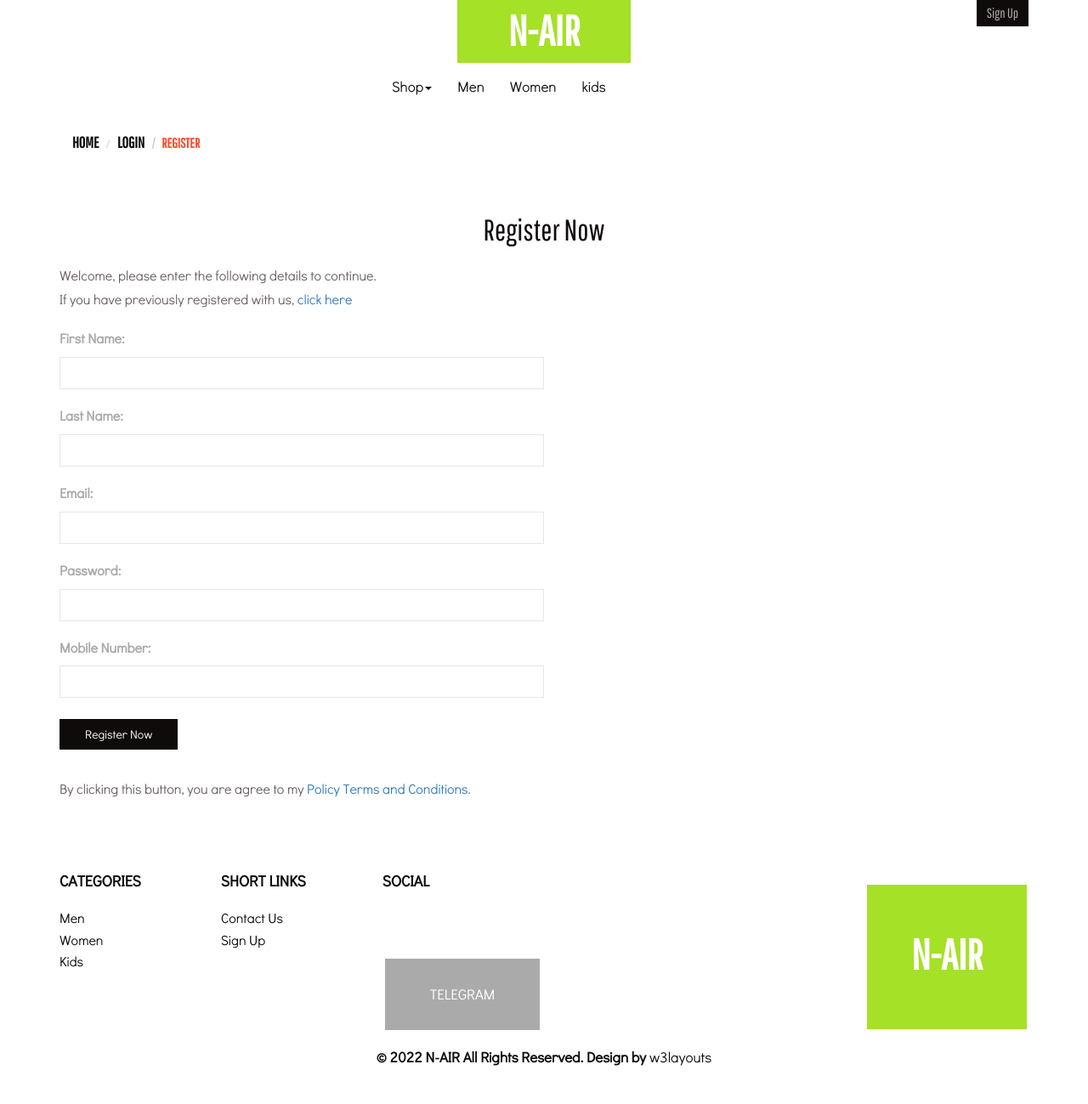
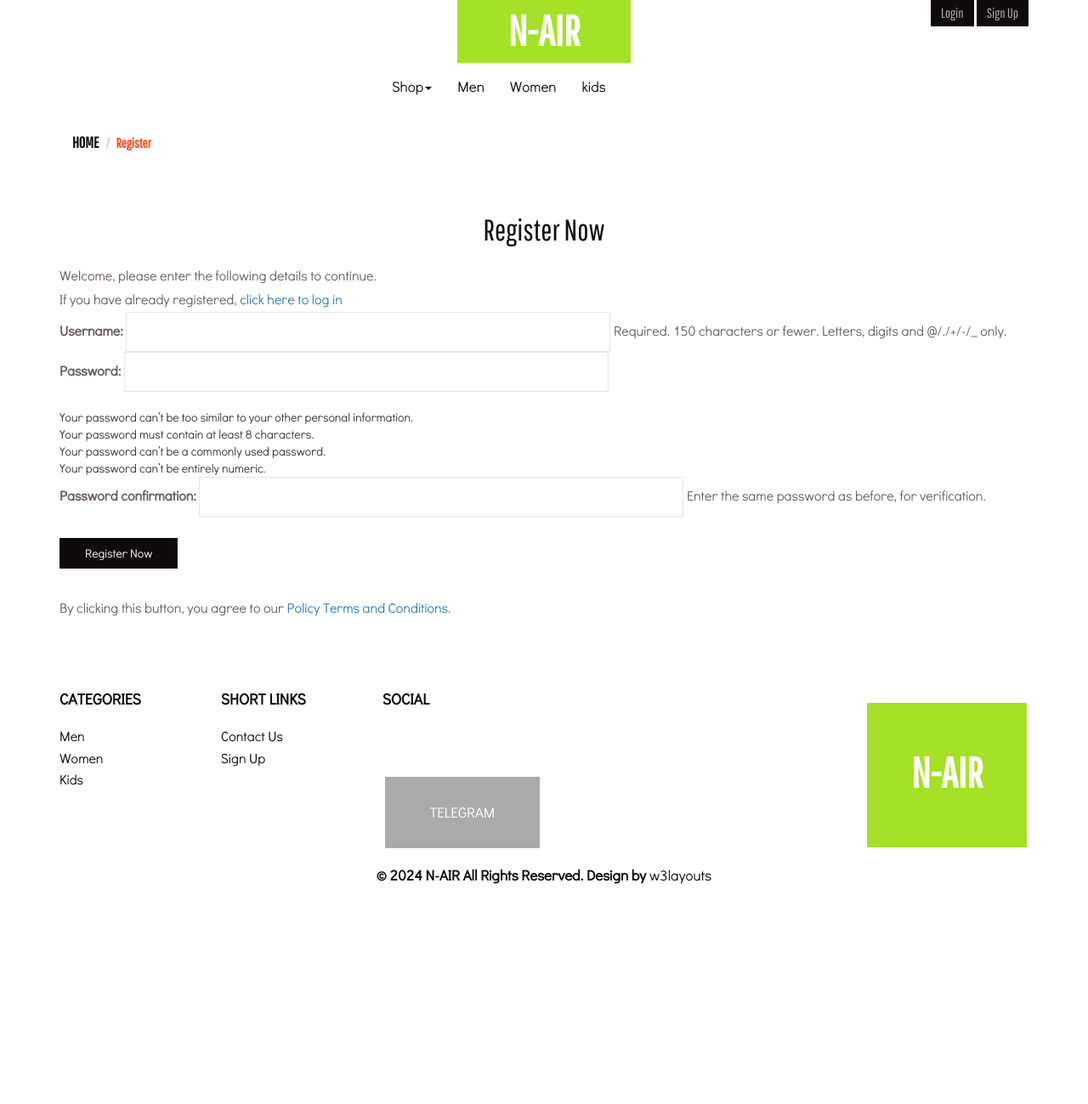
Before and after one commit to Pythondevopover/django-grub, a Django app: page /register/ in a window 1280 px wide. Shown: the whole page at 85% size. After the commit the page ends 1040 px from the top, so only its background shows below. Run offline with Django 5.2, Linux system fonts and the light colour scheme; data comes from the database, SQL or seed files in the repository; both versions use the stored data as it was after the commit; some libraries are stand-ins or nearby versions.

Commit message:
first commit

```diff
--- a/basic/urls.py
+++ b/basic/urls.py
@@ -2,6 +2,7 @@ from django.conf import settings
 from django.conf.urls.static import static
 from django.contrib import admin
 from django.urls import path, include
+
 
 urlpatterns = [
     path('admin/', admin.site.urls),
--- a/first_n_air/forms.py
+++ b/first_n_air/forms.py
@@ -1,4 +1,6 @@
 from django import forms
+from django.contrib.auth.forms import UserCreationForm, AuthenticationForm
+from django.contrib.auth.models import User
 from .models import *
 
 
@@ -9,17 +11,20 @@ class ChoiceForm(forms.ModelForm):
         fields = '__all__'
 
 
-class RegisterForm(forms.ModelForm):
+class RegisterForm(UserCreationForm):
+    username = forms.CharField(max_length=150, required=True, help_text='Required. 150 characters or fewer. Letters, digits and @/./+/-/_ only.')
+
+    class Meta:
+        model = User
+        fields = ('username', 'password1', 'password2')
+
+
+class LoginForm(AuthenticationForm):
+    email = forms.EmailField(required=True)
     password = forms.CharField(widget=forms.PasswordInput)
 
-    class Meta:
-        model = Register
-        fields = '__all__'
-        exclude = ['massege']
 
 class ContactForm(forms.ModelForm):
-
-
     class Meta:
         model = ContactUS
         fields = '__all__'
--- a/first_n_air/urls.py
+++ b/first_n_air/urls.py
@@ -1,8 +1,13 @@
 from django.urls import path
 from . import views
+from django.contrib.auth import views as auth_views
+from .views import CustomLoginView
 
 urlpatterns = [
     path('', views.home, name='home'),
+    path('login/', views.login_view, name='login'),
+    path('logout/', views.user_logout, name='logout'),
+    path('register/', views.register, name='register'),
     path('contact/', views.contact, name='contact'),
     path('products/<slug>/', views.products, name='products'),
     path('register/', views.register, name='register'),
--- a/first_n_air/views.py
+++ b/first_n_air/views.py
@@ -1,9 +1,13 @@
 from django.shortcuts import redirect, render
 from .models import Category, Sneakers, Advertising, Buy
-from .forms import ContactForm, RegisterForm, ChoiceForm
+from .forms import *
 import random
 import numpy as np
-
+from django.contrib.auth.forms import UserCreationForm, AuthenticationForm
+from django.contrib.auth import authenticate, login, logout
+from django.contrib.auth.views import LoginView
+from django.contrib.auth.decorators import login_required
+from django.http import HttpResponse
 def home(request):
     ctg = Category.objects.all()
     advertising = Advertising.objects.all()
@@ -44,15 +48,50 @@ def products(request, slug=None):
     return render(request, 'blog/products.html', ctx)
 
 def register(request):
+    """Handle user registration."""
     ctg = Category.objects.all()
-    form = RegisterForm()
     if request.method == 'POST':
         form = RegisterForm(request.POST)
         if form.is_valid():
-            form.save()
-            return redirect('home')
-    ctx = {'ctg': ctg, 'form': form}
-    return render(request, 'blog/register.html', ctx)
+            user = form.save()
+            raw_password = form.cleaned_data.get('password1')
+            user = authenticate(username=user.username, password=raw_password)
+            if user is not None:
+                login(request, user)
+                return redirect('home')
+    else:
+        form = RegisterForm()
+    return render(request, 'blog/register.html', {'form': form, 'ctg': ctg})
+def login_view(request):
+    """Handle user login."""
+    ctg = Category.objects.all()
+    if request.method == 'POST':
+        form = AuthenticationForm(request, data=request.POST)
+        if form.is_valid():
+            username = form.cleaned_data.get('username')
+            password = form.cleaned_data.get('password')
+            user = authenticate(username=username, password=password)
+            if user is not None:
+                login(request, user)
+                return redirect('home')
+    else:
+        form = AuthenticationForm()
+    return render(request, 'blog/login.html', {'form': form, 'ctg': ctg})
+
+def user_login(request):
+    """Handle user login."""
+    if request.method == 'POST':
+        form = LoginForm(request.POST)
+        if form.is_valid():
+            email = form.cleaned_data.get('email')
+            password = form.cleaned_data.get('password')
+            user = authenticate(request, username=email, password=password)
+            if user is not None:
+                login(request, user)
+                return redirect('home')
+    else:
+        form = LoginForm()
+    return render(request, 'blog/login.html', {'form': form})
 
 def single(request, pk=None):
     ctg = Category.objects.all()
@@ -78,3 +117,13 @@ def single(request, pk=None):
         'sneakers': sneakers
     }
     return render(request, 'blog/single.html', ctx)
+
+@login_required
+def user_logout(request):
+    """Handle user logout."""
+    logout(request)
+    return redirect('home')
+
+class CustomLoginView(LoginView):
+    template_name = 'blog/login.html'
+    authentication_form = AuthenticationForm
--- a/templates/base.html
+++ b/templates/base.html
@@ -6,15 +6,18 @@
     <meta name="viewport" content="width=device-width, initial-scale=1">
     <meta http-equiv="Content-Type" content="text/html; charset=utf-8" />
     <meta name="keywords" content="N-Air Responsive web template, Bootstrap Web Templates, Flat Web Templates, Andriod Compatible web template, Smartphone Compatible web template, free webdesigns for Nokia, Samsung, LG, SonyErricsson, Motorola web design" />
-		<script type="application/x-javascript"> addEventListener("load", function() {setTimeout(hideURLbar, 0); }, false); function hideURLbar(){ window.scrollTo(0,1); } </script>
-		<meta charset utf="8">
+    <script type="application/x-javascript">
+        addEventListener("load", function() {
+            setTimeout(hideURLbar, 0);
+        }, false);
+        function hideURLbar(){ window.scrollTo(0,1); }
+    </script>
+    <meta charset="utf-8">
     <!--fonts-->
     <link href='//fonts.googleapis.com/css?family=Fredoka+One' rel='stylesheet' type='text/css'>
-
-		<!--fonts-->
     <!--bootstrap-->
     <link href="{% static 'css/bootstrap.min.css' %}" rel="stylesheet" type="text/css">
-		<!--coustom css-->
+    <!--custom css-->
     <link href="{% static 'css/style.css' %}" rel="stylesheet" type="text/css"/>
     <!--shop-kart-js-->
     <script src="{% static 'js/simpleCart.min.js' %}"></script>
@@ -22,7 +25,6 @@
     <script src="{% static 'js/jquery-2.1.4.min.js' %}"></script>
     <!--bootstrap-js-->
     <script src="{% static 'js/bootstrap.min.js' %}"></script>
-		<!--script-->
 </head>
 <body>
     <div class="header">
@@ -32,13 +34,24 @@
                     <a href="{% url 'home' %}">N-AIR</a>
                 </div>
                 <div class="login-bars">
-                        <a class="btn btn-default log-bar" href="{% url 'register' %}" role="button">Sign up</a>
-
+                    {% if user.is_authenticated %}
+                        <!-- Logout uchun POST formasi -->
+                        <form method="post" action="{% url 'logout' %}" style="display: inline;">
+                            {% csrf_token %}
+                            <button type="submit" class="btn btn-default log-bar" style="background: none; border: none; padding: 0; cursor: pointer;">
+                                Logout
+                            </button>
+                        </form>
+                    {% else %}
+                        <!-- Login va Sign Up havolalari -->
+                        <a class="btn btn-default log-bar" href="{% url 'login' %}" role="button">Login</a>
+                        <a class="btn btn-default log-bar" href="{% url 'register' %}" role="button">Sign Up</a>
+                    {% endif %}
                 </div>
                 <div class="clearfix"></div>
             </div>
             <!---menu-----bar--->
-                <div class="header-botom">
+            <div class="header-bottom">
                 <div class="content white">
                     <nav class="navbar navbar-default nav-menu" role="navigation">
                         <div class="navbar-header">
@@ -51,7 +64,6 @@
                         </div>
                         <div class="clearfix"></div>
                         <!--/.navbar-header-->
-
                         <div class="collapse navbar-collapse collapse-pdng" id="bs-example-navbar-collapse-1">
                             <ul class="nav navbar-nav nav-font">
                                 <li class="dropdown">
@@ -80,8 +92,10 @@
             <!--header-bottom-->
         </div>
     </div>
+
     {% block content %}
     {% endblock content %}
+
     <div class="footer-grid">
         <div class="container">
             <div class="col-md-2 re-ft-grd">
@@ -117,7 +131,7 @@
         </div>
         <div class="copy-rt">
             <div class="container">
-            <p>&copy;   2022 N-AIR All Rights Reserved. Design by <a href="http://www.w3layouts.com">w3layouts</a></p>
+                <p>&copy; 2024 N-AIR All Rights Reserved. Design by <a href="http://www.w3layouts.com">w3layouts</a></p>
             </div>
         </div>
     </div>
--- a/templates/blog/register.html
+++ b/templates/blog/register.html
@@ -5,8 +5,7 @@
         <div class="container">
             <ol class="breadcrumb">
                 <li><a href="{% url 'home' %}">Home</a></li>
-                    <li><a href="register.html">LOGIN</a></li>
-                    <li class="active">REGISTER</li>
+                <li class="active">Register</li>
             </ol>
         </div>
     </div>
@@ -16,31 +15,12 @@
             <div class="reg">
                 <h3>Register Now</h3>
                 <p>Welcome, please enter the following details to continue.</p>
-				<p>If you have previously registered with us, <a href="#">click here</a></p>
-				 <form method="post" action="/register/">
+                <p>If you have already registered, <a href="{% url 'login' %}">click here to log in</a></p>
+                <form method="post" action="{% url 'register' %}">
                     {% csrf_token %}
-					<ul>
-						<li class="text-info">First Name: </li>
-						<li><input type="text" id="register-name" name="name" value=""></li>
-					</ul>
-					<ul>
-						<li class="text-info">Last Name: </li>
-						<li><input type="text" id="register-Lastname" name="Lastname" value=""></li>
-					 </ul>
-					<ul>
-						<li class="text-info">Email: </li>
-						<li><input type="text" id="register-email" name="email" value=""></li>
-					</ul>
-					<ul>
-						<li class="text-info">Password: </li>
-						<li><input type="password" id="register-password" name="password" value=""></li>
-					</ul>
-					<ul>
-						<li class="text-info">Mobile Number:</li>
-						<li><input type="text" id="register-phone" name="phone" value=""></li>
-					</ul>
+                    {{ form.as_p }}
                     <input type="submit" value="Register Now">
-					<p class="click">By clicking this button, you are agree to my  <a href="#">Policy Terms and Conditions.</a></p>
+                    <p class="click">By clicking this button, you agree to our <a href="#">Policy Terms and Conditions.</a></p>
                 </form>
             </div>
         </div>
```
Also changed, not shown: basic/settings.py (+6 -1 lines), templates/blog/login.html (added, +20 -0 lines), db.sqlite3, first_n_air/migrations/0010_contactus.py (added). Lines whose indentation alone changed are shown as unchanged.
